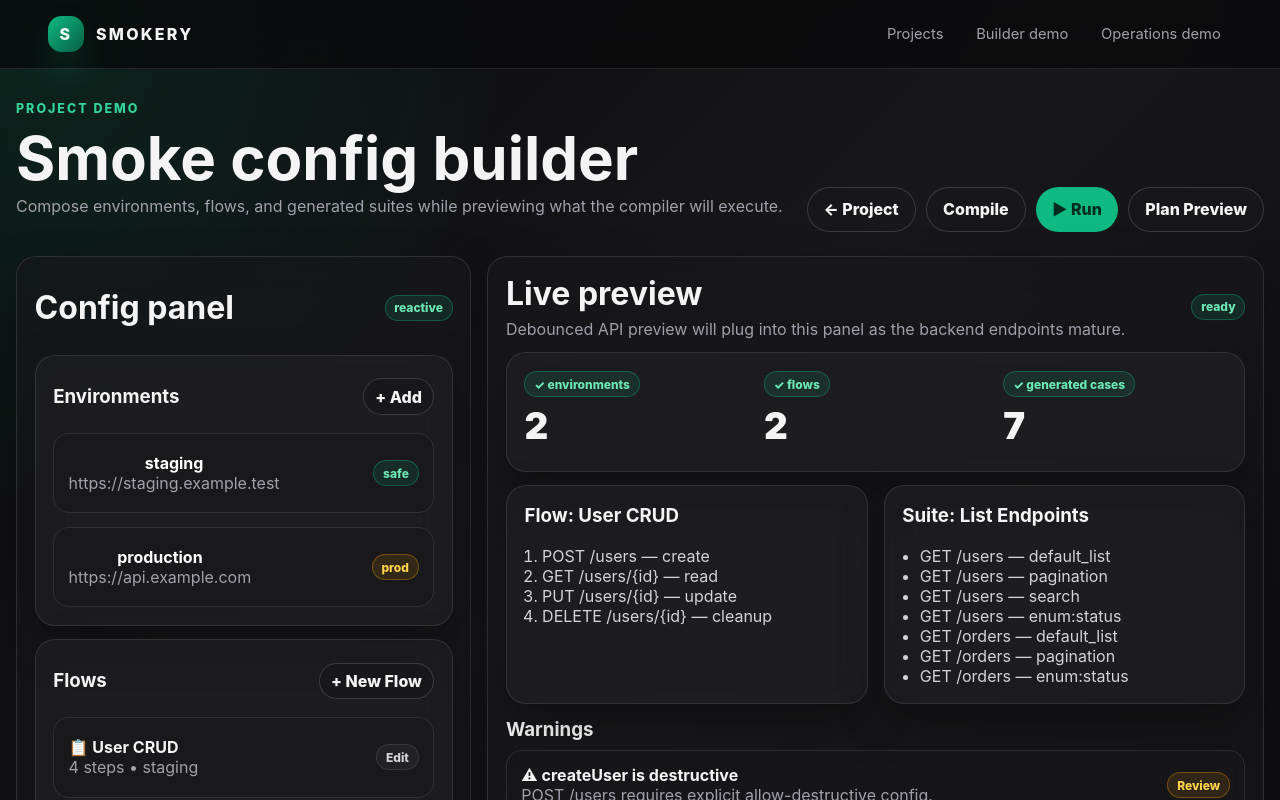
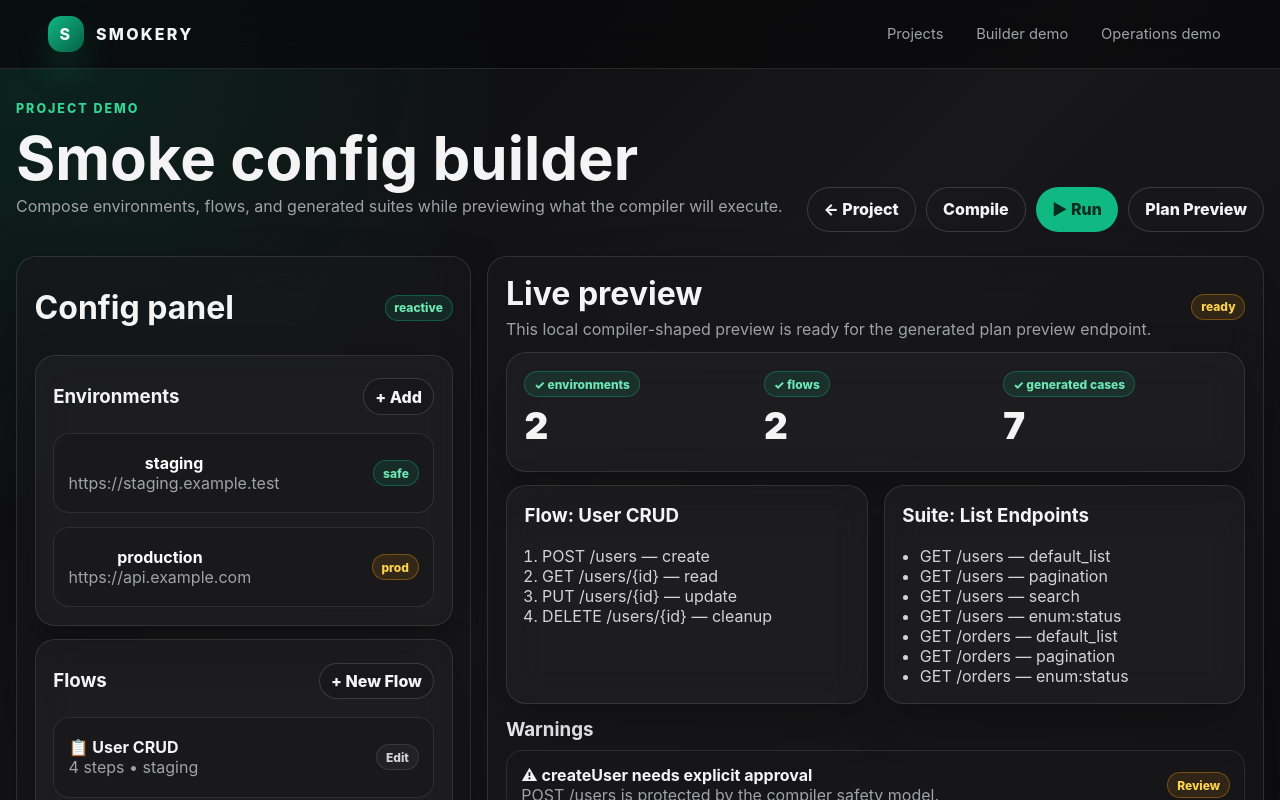
Before and after one commit to fanboykun/smokery, a SvelteKit app in the folder apps/web/: page /projects/demo/builder in a window 1280 px wide. Shown: the top 800 px of the page. Built offline with nearby package versions, Linux system fonts and the light colour scheme; what openapi-fetch would draw is missing.

Commit message:
fix(web): keep builder preview local until API is generated

```diff
--- a/apps/web/src/routes/projects/[id]/builder/+page.svelte
+++ b/apps/web/src/routes/projects/[id]/builder/+page.svelte
@@ -1,14 +1,13 @@
 <script lang="ts">
   import { page } from '$app/stores';
-  import { createMutation } from '@tanstack/svelte-query';
-  import { api } from '$lib/api/client';
   import { demoBuilderConfig, demoOperations } from '$lib/demo-data';
 
   let selectedEnvironment = $state('staging');
   let selectedSuite = $state('list-endpoints');
+  let compileState = $state<'ready' | 'compiled'>('ready');
 
   const safeOperations = $derived(demoOperations.filter((operation) => !operation.destructive));
-  const destructiveOperations = $derived(demoOperations.filter((operation) => operation.destructive));
+  const riskyOperations = $derived(demoOperations.filter((operation) => operation.destructive));
   const listOperations = $derived(safeOperations.filter((operation) => operation.classification === 'list'));
   const generatedCases = $derived(
     listOperations.flatMap((operation) => [
@@ -19,19 +18,8 @@
     ]),
   );
 
-  const preview = createMutation(() => ({
-    mutationFn: async () => {
-      const { data, error } = await api.POST('/api/projects/{id}/plan/preview', {
-        params: { path: { id: $page.params.id! } },
-        body: demoBuilderConfig,
-      });
-      if (error) throw error;
-      return data!;
-    },
-  }));
-
   function compilePreview() {
-    preview.mutate();
+    compileState = 'compiled';
   }
 </script>
 
@@ -44,7 +32,7 @@
     </div>
     <div class="button-row">
       <a class="btn btn-secondary" href="/projects/{$page.params.id}">← Project</a>
-      <button class="btn btn-secondary" onclick={compilePreview} disabled={preview.isPending}>Compile</button>
+      <button class="btn btn-secondary" onclick={compilePreview}>Compile</button>
       <button class="btn btn-primary">▶ Run</button>
       <a class="btn btn-secondary" href="/projects/{$page.params.id}/plan">Plan Preview</a>
     </div>
@@ -103,17 +91,9 @@
       <div class="project-title" style="justify-content: space-between;">
         <div>
           <h2 style="margin: 0 0 0.35rem;">Live preview</h2>
-          <p class="muted" style="margin: 0;">Debounced API preview will plug into this panel as the backend endpoints mature.</p>
+          <p class="muted" style="margin: 0;">This local compiler-shaped preview is ready for the generated plan preview endpoint.</p>
         </div>
-        {#if preview.isPending}
-          <span class="badge badge-warning">compiling…</span>
-        {:else if preview.isError}
-          <span class="badge badge-warning">local preview</span>
-        {:else if preview.data}
-          <span class="badge badge-success">compiler response</span>
-        {:else}
-          <span class="badge badge-success">ready</span>
-        {/if}
+        <span class="badge {compileState === 'compiled' ? 'badge-success' : 'badge-warning'}">{compileState}</span>
       </div>
 
       <section class="card card-subtle">
@@ -155,9 +135,9 @@
 
       <section class="warning-list">
         <h3 style="margin-bottom: 0;">Warnings</h3>
-        {#each destructiveOperations as operation (operation.id)}
+        {#each riskyOperations as operation (operation.id)}
           <article class="list-row">
-            <span><strong>⚠ {operation.id} is destructive</strong><br /><span class="muted">{operation.method} {operation.path} requires explicit allow-destructive config.</span></span>
+            <span><strong>⚠ {operation.id} needs explicit approval</strong><br /><span class="muted">{operation.method} {operation.path} is protected by the compiler safety model.</span></span>
             <a class="badge badge-warning" href="/projects/{$page.params.id}/operations">Review</a>
           </article>
         {/each}
@@ -165,7 +145,7 @@
 
       <footer class="footer-bar">
         <span>Operations from spec: {demoOperations.length} total</span>
-        <span>{listOperations.length} list • {safeOperations.length} safe • {destructiveOperations.length} destructive</span>
+        <span>{listOperations.length} list • {safeOperations.length} safe • {riskyOperations.length} protected</span>
       </footer>
     </section>
   </section>
```
